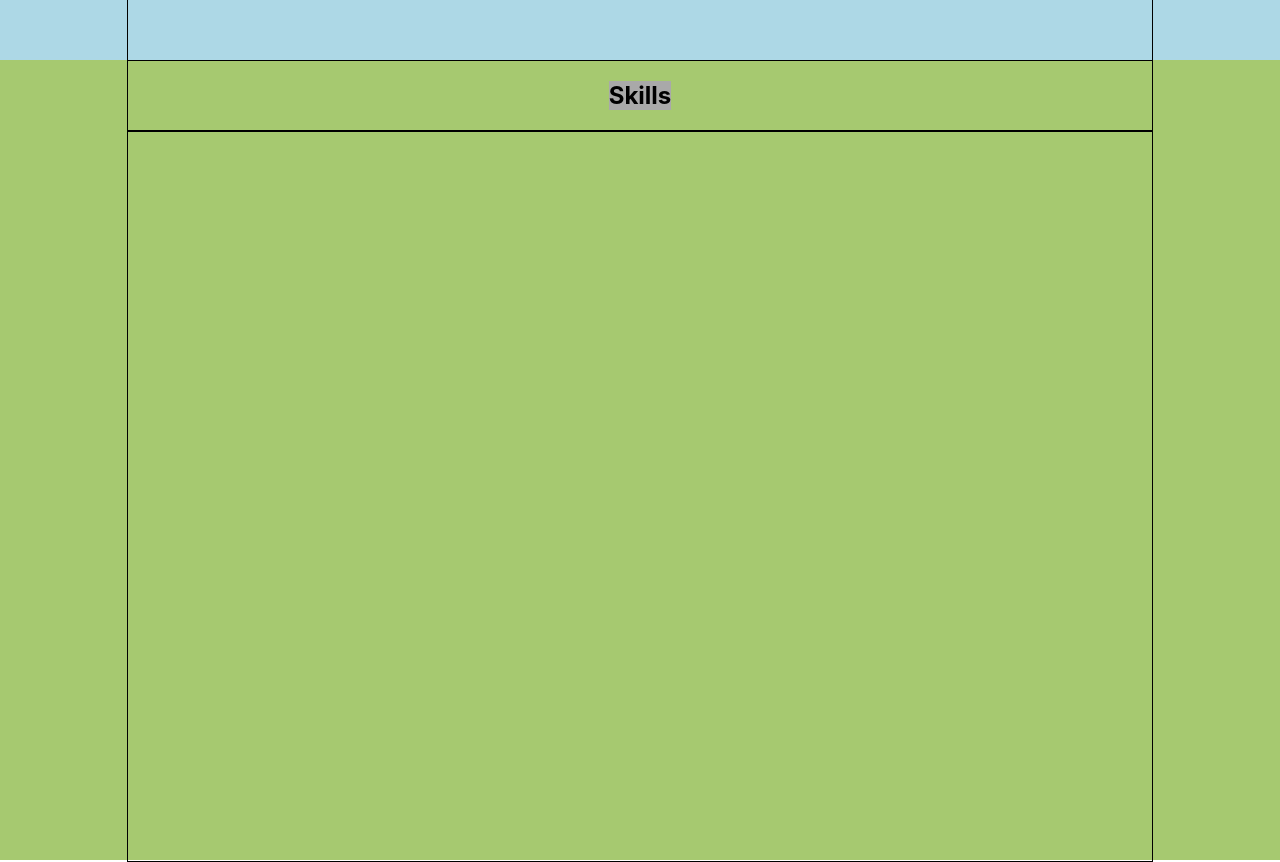
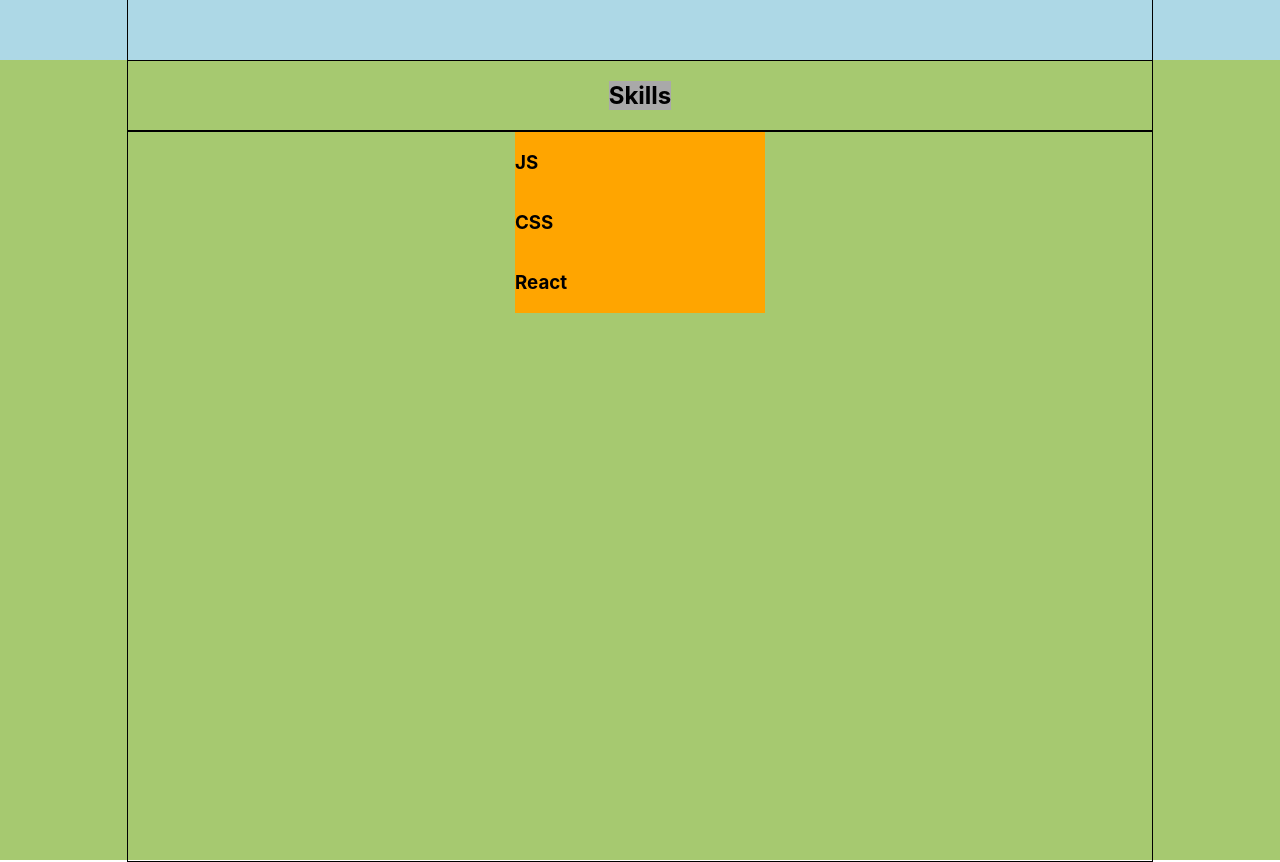
Before and after one commit to Kattekly/Portfolio, a React (Create React App) app: page / in a window 1280 px wide. Shown: the part 820-1682 px from the top of the page. Built offline with nearby package versions, Linux system fonts and the light colour scheme.

Commit message:
Create Skills

```diff
--- /dev/null
+++ b/src/Skills/Skill/Skill.module.css
@@ -0,0 +1,4 @@
+.skill {
+    width: 250px;
+    background-color: orange;
+}
--- /dev/null
+++ b/src/Skills/Skill/Skill.tsx
@@ -0,0 +1,17 @@
+import React from 'react';
+import s from './Skill.module.css'
+
+type SkillType = {
+    title: string
+}
+
+const Skill = (props: SkillType) => {
+    return (
+        <div className={s.skill}>
+            <div className={s.icon}></div>
+            <h3>{props.title}</h3>
+        </div>
+    );
+};
+
+export default Skill;
--- a/src/Skills/Skills.tsx
+++ b/src/Skills/Skills.tsx
@@ -1,6 +1,7 @@
 import React from 'react';
 import s from './Skills.module.css'
 import styleContainer from "../Common/Styles/Container.module.css";
+import Skill from "./Skill/Skill";
 
 const Skills = () => {
     return (
@@ -8,7 +9,9 @@ const Skills = () => {
             <div className={`${styleContainer.container} ${s.skillsContainer}`}>
                 <h2 className={s.title}>Skills</h2>
                 <div className={s.skills}></div>
-
+                <Skill title={'JS'}/>
+                <Skill title={'CSS'}/>
+                <Skill title={'React'}/>
             </div>
         </div>
     );
```
